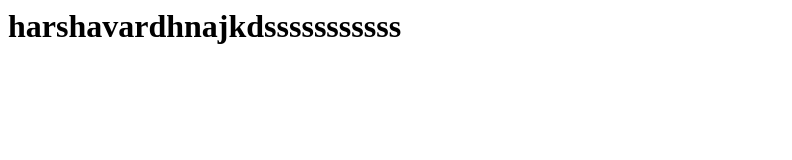
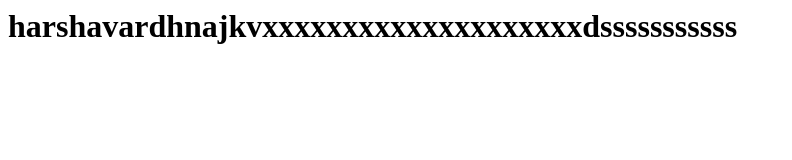
Before and after one commit to NHarshaVardhan1907/practice, a plain HTML site: page index.html in a window 1280 px wide. Shown: the whole page, without its empty margins (0-792 px from the left). Drawn offline with Linux system fonts and the light colour scheme.

Commit message:
text changed

```diff
--- a/index.html
+++ b/index.html
@@ -1 +1 @@
-<h1>harshavardhnajkdsssssssssss</h1>
+<h1>harshavardhnajkvxxxxxxxxxxxxxxxxxxxxdsssssssssss</h1>
```
